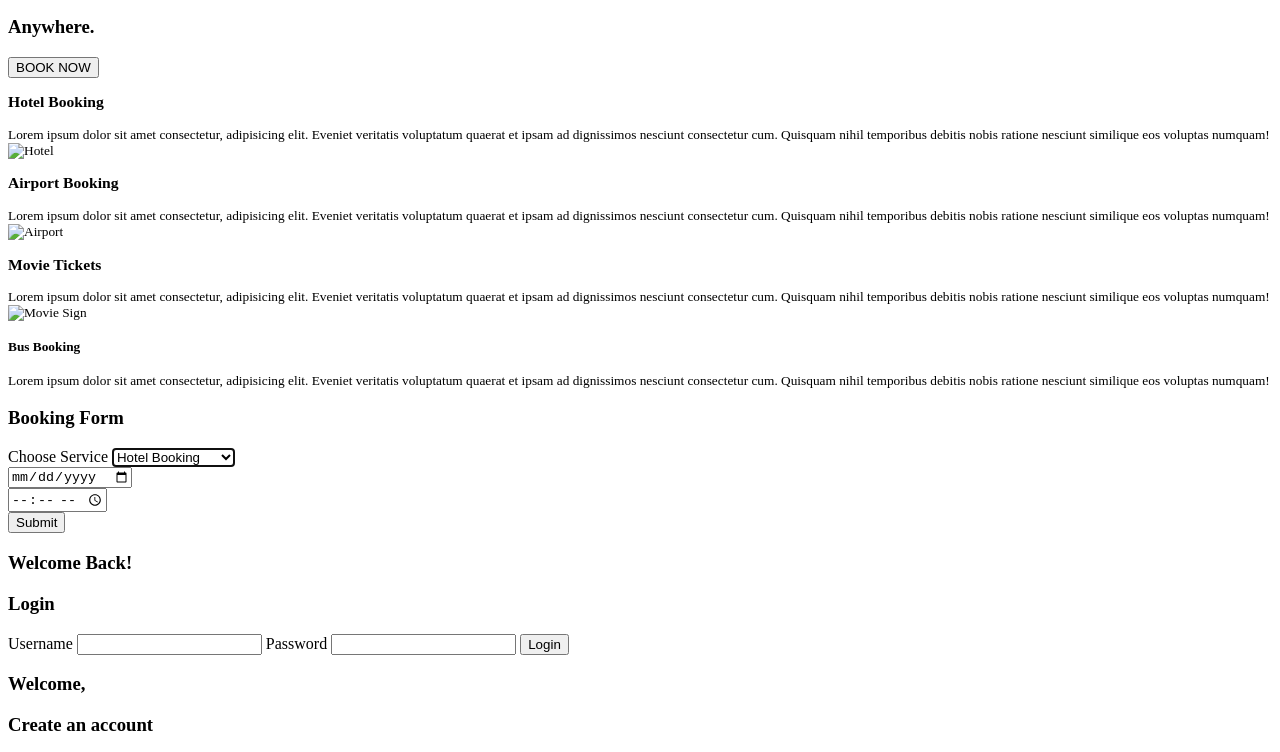
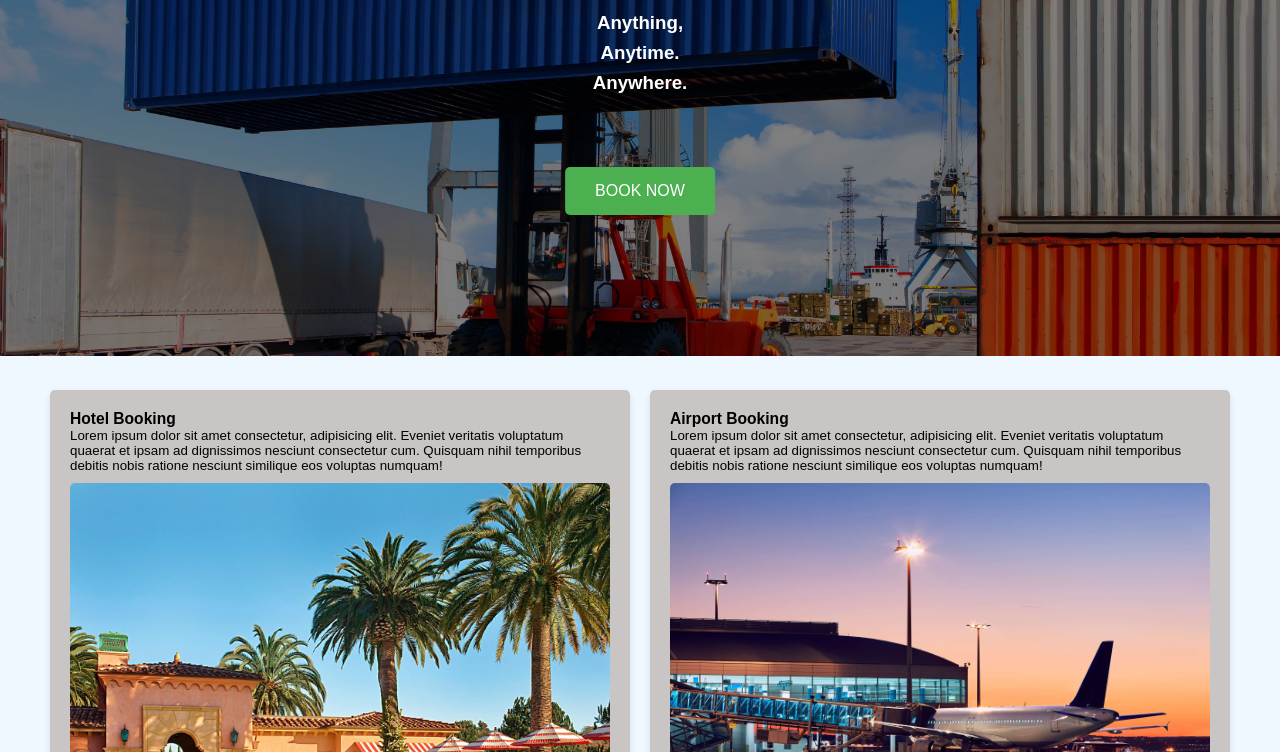
Before and after one commit to Muigai-Kiongo/Booking-app-UI, a plain HTML site: page index.html in a window 1280 px wide. Shown: the part 258-1010 px from the top of the page. Drawn offline with Linux system fonts and the light colour scheme; the site is published under a folder, as on GitHub Pages, so addresses that start at the root find nothing.

Commit message:
Update index.html

```diff
--- a/index.html
+++ b/index.html
@@ -4,7 +4,7 @@
 <head>
     <meta charset="UTF-8">
     <meta name="viewport" content="width=device-width, initial-scale=1.0">
-    <link rel="stylesheet" href="/css/style.css">
+    <link rel="stylesheet" href="css/style.css">
     <title>Booking Services</title>
 </head>
 
@@ -33,7 +33,7 @@
 
     <main>
         <div class="banner">
-            <img src="/img/img2.jpg" style="width: 100%;">
+            <img src="img/img2.jpg" style="width: 100%;">
             <div class="banner-content">
                 <h2 class="banner-header">The Ultimate Booking Service Company</h2>
                 <h3>Book</p>
@@ -54,7 +54,7 @@
                 Lorem ipsum dolor sit amet consectetur, adipisicing elit. Eveniet veritatis voluptatum quaerat et
                 ipsam ad dignissimos nesciunt consectetur cum. Quisquam nihil temporibus debitis nobis ratione
                 nesciunt similique eos voluptas numquam!
-                <img src="/img/hotel1.jpg" alt="Hotel">
+                <img src="img/hotel1.jpg" alt="Hotel">
             </div>
 
             <div class="article2">
@@ -62,7 +62,7 @@
                 Lorem ipsum dolor sit amet consectetur, adipisicing elit. Eveniet veritatis voluptatum quaerat et
                 ipsam ad dignissimos nesciunt consectetur cum. Quisquam nihil temporibus debitis nobis ratione
                 nesciunt similique eos voluptas numquam!
-                <img src="/img/air2.jpg" alt="Airport">
+                <img src="img/air2.jpg" alt="Airport">
             </div>
 
             <div class="article3">
@@ -70,7 +70,7 @@
                 Lorem ipsum dolor sit amet consectetur, adipisicing elit. Eveniet veritatis voluptatum quaerat et
                 ipsam ad dignissimos nesciunt consectetur cum. Quisquam nihil temporibus debitis nobis ratione
                 nesciunt similique eos voluptas numquam!
-                <img src="/img/movie1.png" alt="Movie Sign">
+                <img src="img/movie1.png" alt="Movie Sign">
             </div>
 
             <div class="article4">
@@ -172,7 +172,7 @@
 
     </footer>
 
-    <script src="/js/scripts.js"></script>
+    <script src="js/scripts.js"></script>
 
 
 </body>
```
